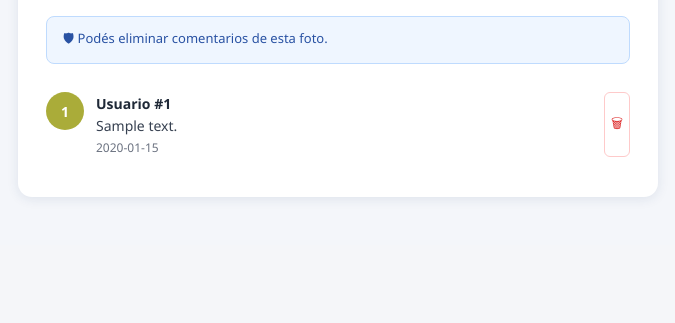
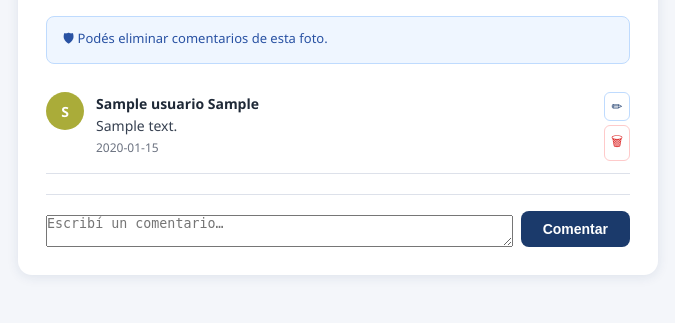
Before and after one commit to francovaco/UMbook, a Flask app: page /fotos/1 in a window 1280 px wide. Shown: the part 556-879 px from the top of the page, without its empty margins (302-977 px from the left). Before the commit the page ends 755 px from the top, so only its background shows below. Run offline with Flask 3, Linux system fonts and the light colour scheme; the visitor is signed in with stand-in values (Sample User, id 1); tables that the repository leaves empty hold one stand-in row (values such as "Sample post").

Commit message:
feat: CU-12

```diff
--- a/app.py
+++ b/app.py
@@ -24,6 +24,7 @@
 from controllers.grupos_controller import GruposController
 from controllers.admin_controller import AdminController
 from controllers.buscar_usuario_controller import BuscarUsuarioController
+from controllers.comentar_foto_controller import ComentarFotoController
 
 # ── Inicialización ──
 app = Flask(__name__)
@@ -404,16 +405,33 @@
 @app.route("/fotos/<int:foto_id>")
 @login_requerido
 def detalle_foto(foto_id):
-    ctrl = ModerarComentarioController()
-    resultado = ctrl.obtener_comentarios(session["usuario_id"], foto_id)
+    ctrl_mod = ModerarComentarioController()
+    resultado = ctrl_mod.obtener_comentarios(session["usuario_id"], foto_id)
     if not resultado["ok"]:
         return redirect(url_for("mis_fotos"))
+
+    ctrl_com = ComentarFotoController()
+    puede_comentar = ctrl_com.puede_comentar(session["usuario_id"], foto_id)
+
+    # Cargar nombres de autores para mostrar en template
+    gestion = GestionUsuarios()
+    autores = {}
+    for c in resultado["comentarios"]:
+        if c.autor_id not in autores:
+            try:
+                u = gestion.obtener_por_id(c.autor_id)
+                autores[c.autor_id] = f"{u.nombre} {u.apellido}"
+            except Exception:
+                autores[c.autor_id] = f"Usuario #{c.autor_id}"
+
     exito = request.args.get("exito")
     error = request.args.get("error")
     return render_template("detalle_foto.html",
                            foto=resultado["foto"],
                            comentarios=resultado["comentarios"],
                            es_propietario=resultado["es_propietario"],
+                           puede_comentar=puede_comentar,
+                           autores=autores,
                            exito=exito, error=error)
 
 
@@ -428,6 +446,55 @@
     resultado = ctrl.eliminar_comentario(
         session["usuario_id"], int(foto_id), int(comentario_id)
     )
+    if resultado["ok"]:
+        return redirect(url_for("detalle_foto", foto_id=foto_id,
+                                exito=resultado["mensaje"]))
+    return redirect(url_for("detalle_foto", foto_id=foto_id,
+                            error=resultado["mensaje"]))
+
+
+@app.route("/comentarios/publicar", methods=["POST"])
+@login_requerido
+def publicar_comentario():
+    foto_id = request.form.get("foto_id")
+    contenido = request.form.get("contenido", "")
+    if not foto_id:
+        return redirect(url_for("mis_fotos"))
+    ctrl = ComentarFotoController()
+    resultado = ctrl.publicar(session["usuario_id"], int(foto_id), contenido)
+    if resultado["ok"]:
+        return redirect(url_for("detalle_foto", foto_id=foto_id,
+                                exito=resultado["mensaje"]))
+    return redirect(url_for("detalle_foto", foto_id=foto_id,
+                            error=resultado["mensaje"]))
+
+
+@app.route("/comentarios/editar", methods=["POST"])
+@login_requerido
+def editar_comentario():
+    comentario_id = request.form.get("comentario_id")
+    foto_id = request.form.get("foto_id")
+    nuevo_contenido = request.form.get("contenido", "")
+    if not comentario_id or not foto_id:
+        return redirect(url_for("mis_fotos"))
+    ctrl = ComentarFotoController()
+    resultado = ctrl.editar(session["usuario_id"], int(comentario_id), nuevo_contenido)
+    if resultado["ok"]:
+        return redirect(url_for("detalle_foto", foto_id=foto_id,
+                                exito=resultado["mensaje"]))
+    return redirect(url_for("detalle_foto", foto_id=foto_id,
+                            error=resultado["mensaje"]))
+
+
+@app.route("/comentarios/eliminar_autor", methods=["POST"])
+@login_requerido
+def eliminar_comentario_autor():
+    comentario_id = request.form.get("comentario_id")
+    foto_id = request.form.get("foto_id")
+    if not comentario_id or not foto_id:
+        return redirect(url_for("mis_fotos"))
+    ctrl = ComentarFotoController()
+    resultado = ctrl.eliminar_propio(session["usuario_id"], int(comentario_id))
     if resultado["ok"]:
         return redirect(url_for("detalle_foto", foto_id=foto_id,
                                 exito=resultado["mensaje"]))
--- /dev/null
+++ b/controllers/comentar_foto_controller.py
@@ -0,0 +1,84 @@
+"""
+Controlador — CU-12 Comentar fotos
+Responsabilidad: publicar, editar y eliminar comentarios propios,
+con verificación de permisos de grupo.
+"""
+from models.repositorios import RepositorioFoto, RepositorioComentario, RepositorioAmistad, RepositorioGrupo
+from models.entidades import Comentario
+from infrastructure.errores import ErrorValidacion, ErrorAcceso, ErrorNegocio
+
+
+class ComentarFotoController:
+
+    def __init__(self):
+        self._repo_foto = RepositorioFoto()
+        self._repo_comentario = RepositorioComentario()
+        self._repo_amistad = RepositorioAmistad()
+        self._repo_grupo = RepositorioGrupo()
+
+    def puede_comentar(self, usuario_id: int, foto_id: int) -> bool:
+        """
+        Flujo 2a: verifica si el usuario tiene permiso para comentar.
+        - Dueño de la foto: siempre puede.
+        - Amigo del dueño en un grupo con comentar_fotos=True: puede.
+        - Cualquier otro caso: no puede.
+        """
+        foto = self._repo_foto.obtener(foto_id)
+        if foto.propietario == usuario_id:
+            return True
+        if not self._repo_amistad.obtener_entre(usuario_id, foto.propietario):
+            return False
+        grupos = self._repo_grupo.listar_de_usuario(foto.propietario)
+        for grupo in grupos:
+            if usuario_id in grupo.miembros:
+                permisos = self._repo_grupo.obtener_permisos(grupo.id)
+                if permisos.comentar_fotos:
+                    return True
+        return False
+
+    def publicar(self, usuario_id: int, foto_id: int, contenido: str) -> dict:
+        """
+        Flujo principal: publica un comentario en una foto.
+        Flujo 3a: valida que el comentario no esté vacío.
+        Flujo 2a: verifica permiso antes de publicar.
+        """
+        try:
+            if not contenido or not contenido.strip():
+                raise ErrorValidacion("El comentario no puede estar vacío.")
+            if not self.puede_comentar(usuario_id, foto_id):
+                raise ErrorAcceso("No tenés permiso para comentar en esta foto.")
+            comentario = self._repo_comentario.guardar(
+                Comentario(autor_id=usuario_id, foto_id=foto_id, contenido=contenido.strip())
+            )
+            return {"ok": True, "mensaje": "Comentario publicado.", "comentario": comentario}
+        except (ErrorValidacion, ErrorAcceso, ErrorNegocio) as e:
+            return {"ok": False, "mensaje": str(e)}
+
+    def editar(self, usuario_id: int, comentario_id: int, nuevo_contenido: str) -> dict:
+        """
+        Flujo 4a: el autor edita su propio comentario.
+        """
+        try:
+            if not nuevo_contenido or not nuevo_contenido.strip():
+                raise ErrorValidacion("El comentario no puede estar vacío.")
+            comentario = self._repo_comentario.obtener(comentario_id)
+            if comentario.autor_id != usuario_id:
+                raise ErrorAcceso("Solo podés editar tus propios comentarios.")
+            self._repo_comentario.actualizar(comentario_id, nuevo_contenido.strip())
+            return {"ok": True, "mensaje": "Comentario actualizado."}
+        except (ErrorValidacion, ErrorAcceso, ErrorNegocio) as e:
+            return {"ok": False, "mensaje": str(e)}
+
+    def eliminar_propio(self, usuario_id: int, comentario_id: int) -> dict:
+        """
+        Flujo 4b: el autor elimina su propio comentario.
+        """
+        try:
+            comentario = self._repo_comentario.obtener(comentario_id)
+            if comentario.autor_id != usuario_id:
+                raise ErrorAcceso("Solo podés eliminar tus propios comentarios.")
+            foto_id = comentario.foto_id
+            self._repo_comentario.eliminar(comentario_id)
+            return {"ok": True, "mensaje": "Comentario eliminado.", "foto_id": foto_id}
+        except (ErrorAcceso, ErrorNegocio) as e:
+            return {"ok": False, "mensaje": str(e)}
--- a/templates/detalle_foto.html
+++ b/templates/detalle_foto.html
@@ -52,19 +52,51 @@
 
     {% if comentarios %}
       {% for c in comentarios %}
-      <div class="comentario-item">
+      <div class="comentario-item" id="comentario-{{ c.id }}">
         <div class="avatar-chico" style="width:38px;height:38px;font-size:14px;background:hsl({{ c.autor_id * 61 % 360 }},50%,45%);flex-shrink:0;">
-          {{ c.autor_id }}
+          {{ (autores[c.autor_id] if autores[c.autor_id] else '#')[0]|upper }}
         </div>
-        <div class="comentario-cuerpo">
-          <strong>Usuario #{{ c.autor_id }}</strong>
-          <p>{{ c.contenido }}</p>
-          <small>{{ c.fecha_creacion }}</small>
+        <div class="comentario-cuerpo" style="flex:1;">
+          <strong>{{ autores[c.autor_id] if autores[c.autor_id] else 'Usuario #' ~ c.autor_id }}</strong>
+
+          <!-- Modo lectura -->
+          <div id="texto-{{ c.id }}">
+            <p>{{ c.contenido }}</p>
+            <small>{{ c.fecha_creacion }}</small>
+          </div>
+
+          <!-- Modo edición (oculto por defecto) -->
+          {% if c.autor_id == session.usuario_id %}
+          <form id="form-editar-{{ c.id }}" method="POST" action="{{ url_for('editar_comentario') }}"
+                style="display:none;margin-top:8px;">
+            <input type="hidden" name="comentario_id" value="{{ c.id }}">
+            <input type="hidden" name="foto_id" value="{{ foto.id }}">
+            <textarea name="contenido" rows="2"
+                      style="width:100%;box-sizing:border-box;margin-bottom:6px;">{{ c.contenido }}</textarea>
+            <div style="display:flex;gap:6px;">
+              <button type="submit" class="btn btn-primario" style="font-size:12px;padding:4px 12px;">Guardar</button>
+              <button type="button" class="btn btn-secundario" style="font-size:12px;padding:4px 12px;"
+                      onclick="cancelarEdicion({{ c.id }})">Cancelar</button>
+            </div>
+          </form>
+          {% endif %}
         </div>
-        {% if es_propietario %}
-        <button class="btn-icono" onclick="confirmarEliminarComentario({{ c.id }}, {{ foto.id }})"
-                title="Eliminar" style="flex-shrink:0;color:var(--rojo);border-color:#FECACA;">🗑</button>
-        {% endif %}
+
+        <!-- Acciones -->
+        <div style="display:flex;flex-direction:column;gap:4px;flex-shrink:0;">
+          {% if c.autor_id == session.usuario_id %}
+          <!-- 4a: Editar propio -->
+          <button class="btn-icono" onclick="activarEdicion({{ c.id }})"
+                  title="Editar" style="color:var(--azul);border-color:#BFDBFE;font-size:13px;">✏</button>
+          <!-- 4b: Eliminar propio -->
+          <button class="btn-icono" onclick="confirmarEliminarPropio({{ c.id }}, {{ foto.id }})"
+                  title="Eliminar mi comentario" style="color:var(--rojo);border-color:#FECACA;">🗑</button>
+          {% elif es_propietario %}
+          <!-- 4c: Dueño elimina comentario de otro (CU-13) -->
+          <button class="btn-icono" onclick="confirmarEliminarComentario({{ c.id }}, {{ foto.id }})"
+                  title="Eliminar" style="color:var(--rojo);border-color:#FECACA;">🗑</button>
+          {% endif %}
+        </div>
       </div>
       {% endfor %}
     {% else %}
@@ -72,10 +104,29 @@
         <p>Esta foto no tiene comentarios aún.</p>
       </div>
     {% endif %}
+
+    <!-- Formulario para publicar (flujo principal y flujo 2a) -->
+    <div style="margin-top:20px;border-top:1px solid var(--gris-borde);padding-top:16px;">
+      {% if puede_comentar %}
+      <form method="POST" action="{{ url_for('publicar_comentario') }}">
+        <input type="hidden" name="foto_id" value="{{ foto.id }}">
+        <div style="display:flex;gap:8px;align-items:flex-end;">
+          <textarea name="contenido" rows="2" placeholder="Escribí un comentario…"
+                    style="flex:1;resize:vertical;" required></textarea>
+          <button type="submit" class="btn btn-primario" style="flex-shrink:0;">Comentar</button>
+        </div>
+      </form>
+      {% else %}
+      <p style="font-size:13px;color:var(--gris-texto);text-align:center;">
+        No tenés permiso para comentar en esta foto.
+      </p>
+      {% endif %}
+    </div>
   </div>
 
 </div>
 
+<!-- Modal eliminar comentario (CU-13: dueño de foto) -->
 <div class="modal-overlay" id="modal-comentario">
   <div class="modal">
     <h3>Eliminar comentario</h3>
@@ -90,6 +141,23 @@
     </div>
   </div>
 </div>
+
+<!-- Modal eliminar comentario propio (4b: autor) -->
+<div class="modal-overlay" id="modal-comentario-propio">
+  <div class="modal">
+    <h3>Eliminar tu comentario</h3>
+    <p>¿Querés eliminar tu comentario? No se puede deshacer.</p>
+    <div class="modal-acciones">
+      <button class="btn btn-secundario" onclick="cerrarModal('modal-comentario-propio')">Cancelar</button>
+      <form method="POST" action="{{ url_for('eliminar_comentario_autor') }}" id="form-comentario-propio" style="display:inline;">
+        <input type="hidden" name="comentario_id" id="input-propio-id">
+        <input type="hidden" name="foto_id" id="input-propio-foto-id">
+        <button type="submit" class="btn btn-peligro">Eliminar</button>
+      </form>
+    </div>
+  </div>
+</div>
+
 {% endblock %}
 {% block scripts %}
 <script>
@@ -98,5 +166,18 @@
   document.getElementById('input-foto-id').value = fotoId;
   abrirModal('modal-comentario');
 }
+function confirmarEliminarPropio(comentarioId, fotoId) {
+  document.getElementById('input-propio-id').value = comentarioId;
+  document.getElementById('input-propio-foto-id').value = fotoId;
+  abrirModal('modal-comentario-propio');
+}
+function activarEdicion(id) {
+  document.getElementById('texto-' + id).style.display = 'none';
+  document.getElementById('form-editar-' + id).style.display = 'block';
+}
+function cancelarEdicion(id) {
+  document.getElementById('texto-' + id).style.display = 'block';
+  document.getElementById('form-editar-' + id).style.display = 'none';
+}
 </script>
 {% endblock %}
```
Also changed, not shown: models/repositorios.py (+7 -0 lines).
